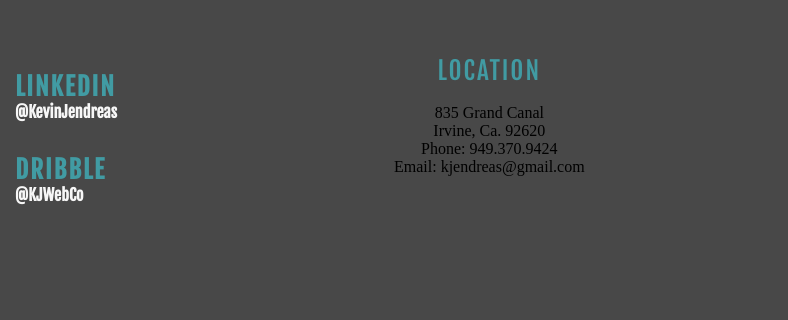
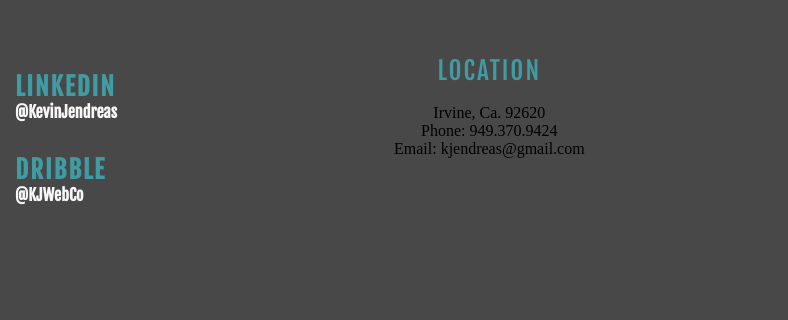
Before and after one commit to kjwebco/Main-Portfolio, a plain HTML site: page index.html in a window 1280 px wide. Shown: the part 3057-3377 px from the top of the page, 492-1280 px from the left. Drawn offline with nearby package versions, Linux system fonts and the light colour scheme; files whose address does not match are found by name; a web font is replaced by a local one.

Commit message:
Add files via upload

```diff
--- a/index.html
+++ b/index.html
@@ -309,7 +309,7 @@
         <div class="col-3">
             <div class="line1">
                 <center class="text-bold">location</center><br />
-                <center>835 Grand Canal</center>
+                <!-- <center>835 Grand Canal</center> -->
                 <center>Irvine, Ca. 92620</center>
                 <center>Phone: 949.370.9424</center>
                 <center>Email: kjendreas@gmail.com</center>
```
